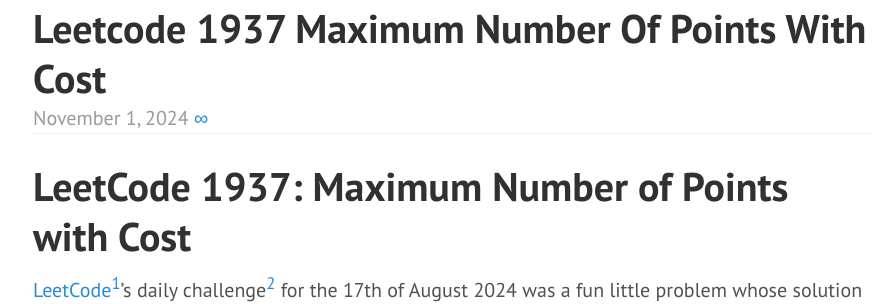
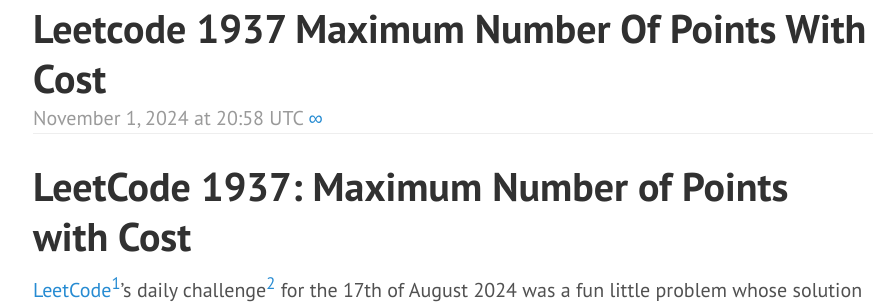
Before and after one commit to jcazevedo/jcazevedo.net, a Jekyll site: the page built from blog/index.html, in a window 1280 px wide and 900 px high. Shown: the part 151-455 px from the top of the window, without its empty margins (187-1083 px from the left). Built offline with Jekyll 4.4.1, drawn with Linux system fonts in a browser that asks for light colours; the list of posts is cut into pages by our own code; some of the changed text lies outside the part shown.

Commit message:
Show full date in blog posts

```diff
--- a/_layouts/post.html
+++ b/_layouts/post.html
@@ -12,7 +12,7 @@
             <div class="body">
                 <div class="post">
                     <h1 class="post-title">{{ page.title }}</h1>
-                    <span class="post-extra-header">{{ page.date | date: "%B %-d, %Y" }}</span>
+                    <span class="post-extra-header">{{ page.date | date: "%B %-d, %Y at %H:%M UTC" }}</span>
                     {{ content }}
                 </div>
 
--- a/blog/index.html
+++ b/blog/index.html
@@ -6,7 +6,7 @@
 {% for post in paginator.posts %}
 <div class="post">
   <h1 class="post-title">{{ post.title }}</h1>
-  <span class="post-extra-header">{{ post.date | date: "%B %-d, %Y" }} <a href="{{ site.url }}{{ post.url }}">&#x221e;</a></span>
+  <span class="post-extra-header">{{ post.date | date: "%B %-d, %Y at %H:%M UTC" }} <a href="{{ site.url }}{{ post.url }}">&#x221e;</a></span>
 
   {{ post.content | prepend_footnote_prefix: post.slug }}
 </div>
```
